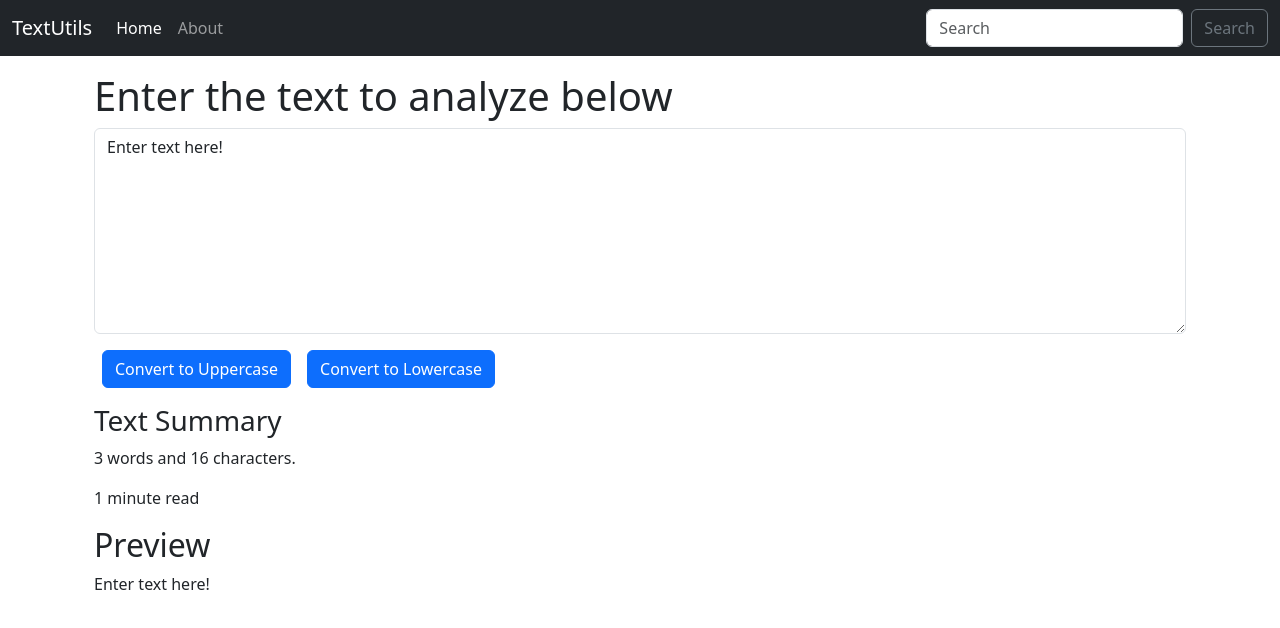
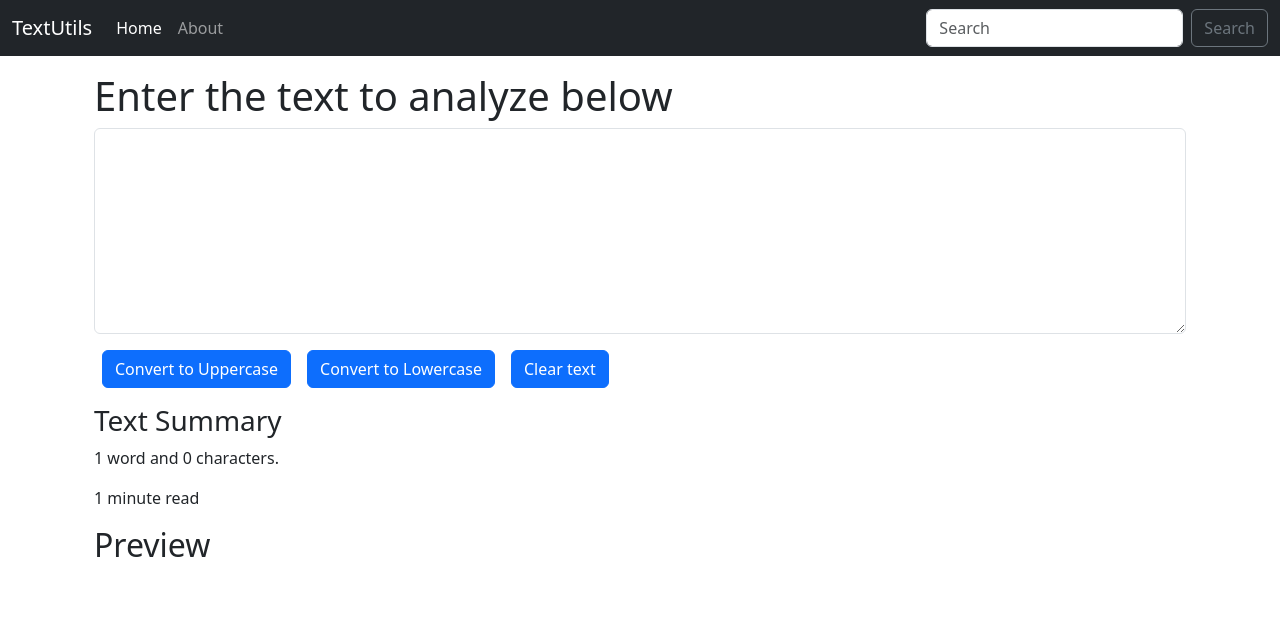
Before and after one commit to Apoorv012/React-TextUtils, a React (Create React App) app: page / in a window 1280 px wide. Shown: the top 628 px of the page. Built offline with nearby package versions, Linux system fonts and the light colour scheme.

Commit message:
Clear text, tried improving the word count algorithm

```diff
--- a/src/components/TextForm.js
+++ b/src/components/TextForm.js
@@ -13,11 +13,31 @@ export default function TextForm(props) {
 
   const handleOnChanged = (event) => {
     setText(event.target.value);
-    setNumOfWords(text === "" ? 0 : text.split(" ").length);
+    setNumOfWords(countNumOfWords(text));
     setTimeToRead(Math.ceil(numOfWords * 0.008));
   };
 
-  const [text, setText] = useState("Enter text here!");
+  const handleClearClick = () => {
+    let newText = "";
+    setText(newText);
+  };
+
+  function countNumOfWords(_text) {
+    let wordCount = 0;
+    let sentences = _text.split("\n");
+
+    sentences.forEach((sentence) => {
+      let words = sentence.split(" ");
+      console.log(words);
+      words.forEach((word) => {
+        if (word !== "") wordCount++;
+      });
+    });
+
+    return wordCount;
+  }
+
+  const [text, setText] = useState("");
   const [numOfWords, setNumOfWords] = useState(text.split(" ").length);
   const [TimeToRead, setTimeToRead] = useState(Math.ceil(numOfWords * 0.008));
 
@@ -40,6 +60,9 @@ export default function TextForm(props) {
         <button className="btn btn-primary mx-2" onClick={handleLowercaseClick}>
           Convert to Lowercase
         </button>
+        <button className="btn btn-primary mx-2" onClick={handleClearClick}>
+          Clear text
+        </button>
       </div>
       <div className="container my-3">
         <h3>Text Summary</h3>
```
